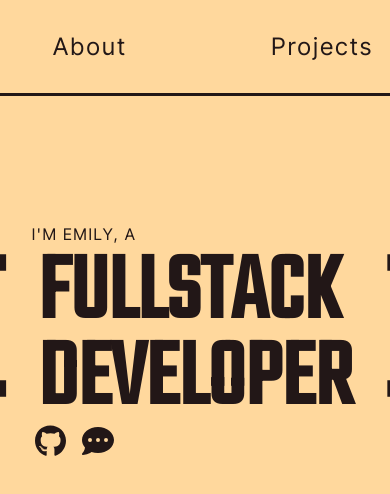
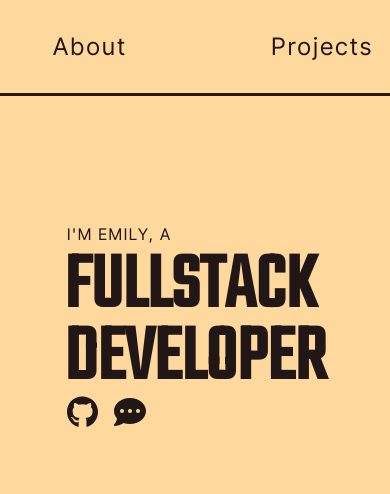
Before and after one commit to emilydta/portfolio, a React (Create React App) app: page /home in a window 390 px wide. Shown: the top 494 px of the page. Built offline with nearby package versions, Linux system fonts and the light colour scheme.

Commit message:
responsiveness adjustments

```diff
--- a/src/stylesheets/Homepage.css
+++ b/src/stylesheets/Homepage.css
@@ -10,7 +10,6 @@
     display: flex;
     flex-direction: column;
     width: 50vw;
-    height: 100vh;
 }
 
 .subheading {
@@ -38,6 +37,7 @@
     justify-content: center;
     align-items: center;
     width: 40em;
+    padding-bottom: 4em;
 }
 
 .heading {
@@ -96,6 +96,7 @@
         margin-top: 10em;
         overflow-x: hidden;
     }
+
     .heading {
         font-size: 6rem;
     }
@@ -122,6 +123,29 @@
     }
 }
 
+@media screen and (max-width: 450px) {
+    .heading {
+        font-size: 5rem;
+    }
+
+    .subheading {
+        width: 40%;
+    }
+
+    .links {
+        width: 40%;
+    }
+
+    /** Remove text brackets **/
+    .heading:before {
+        content: '';
+    }
+
+    .heading:after {
+        content: '';
+    }
+}
+
 /**Removes hover effects on touch devices **/
 @media not all and (hover: none) {
     .links>a>svg:hover {
--- a/src/stylesheets/Projects.css
+++ b/src/stylesheets/Projects.css
@@ -101,6 +101,7 @@
 
 .project-description {
     line-height: 1.5em;
+    padding: 1em;
 }
 
 .project-tech {
```
